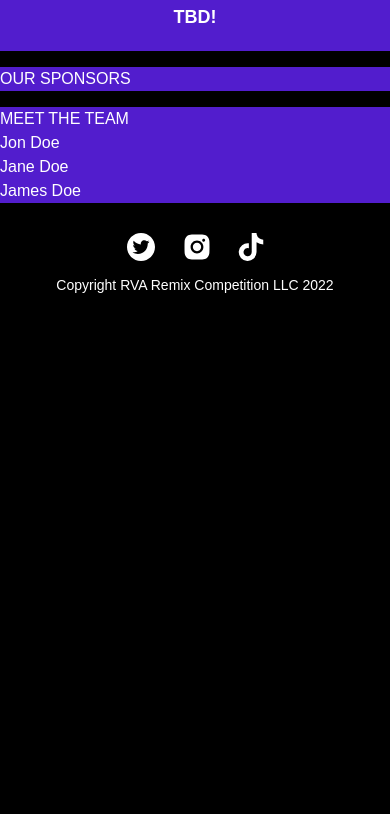
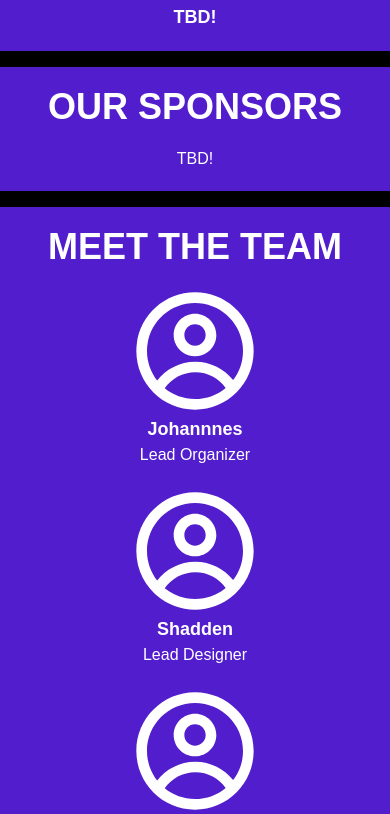
Before and after one commit to jonaylor89/rva-remix-website, a React (Create React App) app: page / in a window 390 px wide. Shown: the part 1690-2504 px from the top of the page. Before the commit the page ends 2005 px from the top, so only its background shows below. Built offline with nearby package versions, Linux system fonts and the light colour scheme.

Commit message:
done for mobile

```diff
--- a/src/sections/Footer.tsx
+++ b/src/sections/Footer.tsx
@@ -22,7 +22,7 @@ const Footer = () => {
                 </div>
             </div>
             <div className="flex justify-center text-sm font-light mb-5">
-                Copyright RVA Remix Competition LLC 2022
+                Copyright RVA Remix Competition LLC {new Date().getFullYear()}
             </div>
         </footer>
     );
--- a/src/sections/SponsorSection.tsx
+++ b/src/sections/SponsorSection.tsx
@@ -1,9 +1,16 @@
 
 const SponsorSection = () => {
     return (
-      <section className="bg-rva-remix-purple my-4">
-        <h1>OUR SPONSORS</h1>
-      </section>
+        <section className="bg-rva-remix-purple my-4">
+            <div className="flex flex-col items-center py-5">
+                <div className="font-bold text-4xl pb-5">
+                    OUR SPONSORS
+                </div>
+                <div>
+                    TBD!
+                </div>
+            </div>
+        </section>
     );
 }
 
--- a/src/sections/TeamSection.tsx
+++ b/src/sections/TeamSection.tsx
@@ -1,13 +1,36 @@
+import { CgProfile } from 'react-icons/cg';
+
+const TeamMember = (props: { name: string, title: string }) => {
+    return (
+        <div className="flex flex-col items-center pb-5">
+            <CgProfile fontSize={128} />
+            <div className="font-bold text-lg">
+                {props.name}
+            </div>
+            <div>
+                {props.title}
+            </div>
+        </div>
+    )
+}
 
 const TeamSection = () => {
     return (
         <section className="bg-rva-remix-purple my-4">
-            <h1>MEET THE TEAM</h1>
+            <div className="flex flex-col items-center py-5">
+                <div className="font-bold text-4xl pb-5">
+                    MEET THE TEAM
+                </div>
 
-            <p>Jon Doe</p>
-            <p>Jane Doe</p>
-            <p>James Doe</p>
-        </section>
+                <div className="flex flex-col">
+                    <TeamMember name="Johannnes" title="Lead Organizer" />
+                    <TeamMember name="Shadden" title="Lead Designer" />
+                    <TeamMember name="Denise" title="Lead of Operations" />
+                    <TeamMember name="Jonathan" title="Artists Relation Lead" />
+                    <TeamMember name="Chris" title="Social Media Manager" />
+                </div>
+            </div>
+        </section >
     );
 }
 
```
